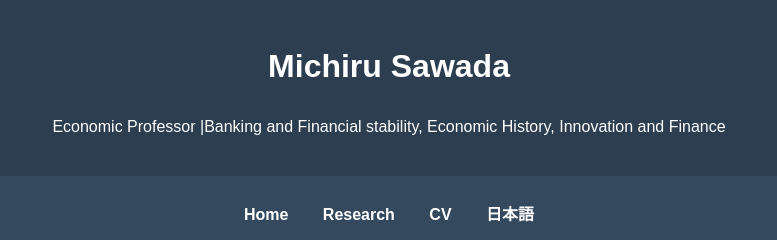
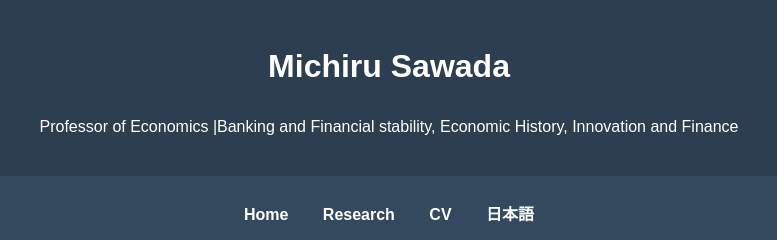
Before and after one commit to MichiruSawada/MichiruSawada.github.io, a plain HTML site: page index.html in a window 1280 px wide. Shown: the top 240 px of the page, 251-1028 px from the left. Drawn offline with Linux system fonts and the light colour scheme.

Commit message:
Update index.html

```diff
--- a/index.html
+++ b/index.html
@@ -9,7 +9,7 @@
 <body>
     <header>
         <h1>Michiru Sawada</h1>
-        <p>Economic Professor |Banking and Financial stability, Economic History, Innovation and Finance</p>
+        <p>Professor of Economics |Banking and Financial stability, Economic History, Innovation and Finance</p>
     </header>
 
     <nav>
```
